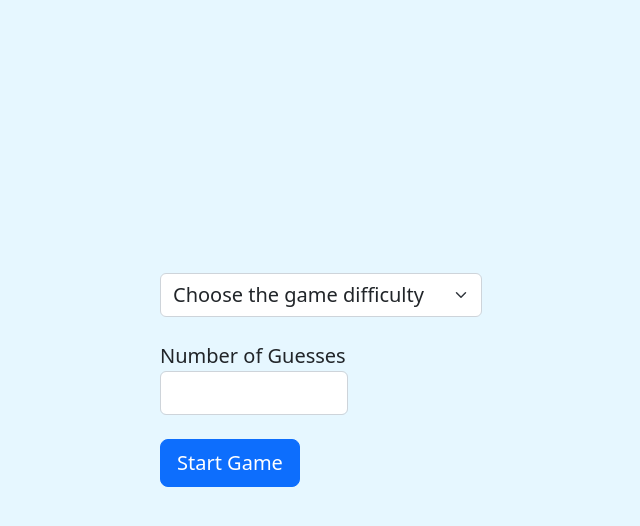
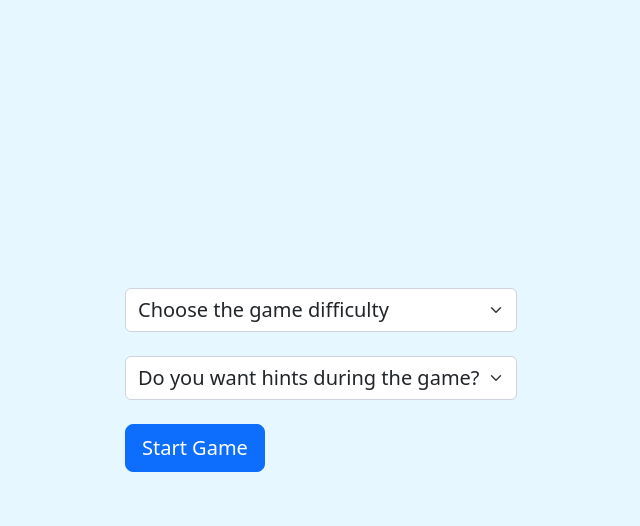
Before and after one commit to amar2468/GameHive, a Django app: page /guess_the_digit/config/ in a window 1280 px wide. Shown: the top 526 px of the page, without its empty margins (319-959 px from the left). Run offline with Django 3.2, Linux system fonts and the light colour scheme; some libraries are stand-ins or nearby versions.

Commit message:
Added a modal which will introduce the user to the rules of the game. Also removed the "number of guesses" option and replaced it with an option to choose whether user wants hints

```diff
--- a/templates/guessing_game_config.html
+++ b/templates/guessing_game_config.html
@@ -19,7 +19,7 @@
     <body style="background-color: #E6F7FF;">
         <div class="wrapper" style="justify-content: center;align-items: center;display: flex;">
 
-            <form action="{% url 'play' %}" method="get">
+            <form id="guessing_game_config_form" action="{% url 'play' %}" method="get">
                 {% csrf_token %}
                 <div class="dropdown" aria-required="true">
                       <select class="form-select" name="selected_level" aria-label="Pick the game difficulty" style="font-size: 20px;">
@@ -32,9 +32,12 @@
 
                 <br>
 
-                <label for="number_of_guesses" style="font-size: 20px;">Number of Guesses</label>
-                <div class="col-lg-7">
-                    <input class="form-control" type="number" style="font-size: 20px;" id="number_of_guesses" name="number_of_guesses">
+                <div class="dropdown" aria-required="true">
+                    <select class="form-select" name="hints" aria-label="Do you want hints during the game?" style="font-size: 20px;">
+                      <option selected>Do you want hints during the game?</option>
+                      <option value="yes">Yes</option>
+                      <option value="no">No</option>
+                    </select>
                 </div>
 
                 <br>
@@ -42,10 +45,64 @@
                 <button type="submit" style="font-size: 20px;" class="btn btn-primary btn-lg">Start Game</button>
             </form>
 
+            <div class="modal" id="config_modal" tabindex="-1" role="dialog">
+                <div class="modal-dialog" role="document">
+                  <div class="modal-content">
+                    <div class="modal-header">
+                      <h5 class="modal-title">Guessing Game Rules</h5>
+                      <button type="button" class="close" data-dismiss="modal" aria-label="Close">
+                        <span aria-hidden="true">&times;</span>
+                      </button>
+                    </div>
+                    <div class="modal-body">
+                      <p>You have picked the <span id="selected-value"></span> </p>
+                    </div>
+                    <div class="modal-footer">
+                      <button type="button" id="play_game" class="btn btn-primary">Play Game</button>
+                      <button type="button" class="btn btn-secondary" data-dismiss="modal">Close</button>
+                    </div>
+                  </div>
+                </div>
+            </div>
+
         </div>
-        <script src="https://cdn.startbootstrap.com/sb-forms-latest.js"></script>
-        <script src="https://code.jquery.com/jquery-3.2.1.slim.min.js" integrity="sha384-KJ3o2DKtIkvYIK3UENzmM7KCkRr/rE9/Qpg6aAZGJwFDMVNA/GpGFF93hXpG5KkN" crossorigin="anonymous"></script>
+        <script src="https://code.jquery.com/jquery-3.6.0.min.js"></script>
         <script src="https://cdn.jsdelivr.net/npm/popper.js@1.12.9/dist/umd/popper.min.js" integrity="sha384-ApNbgh9B+Y1QKtv3Rn7W3mgPxhU9K/ScQsAP7hUibX39j7fakFPskvXusvfa0b4Q" crossorigin="anonymous"></script>
         <script src="https://cdn.jsdelivr.net/npm/bootstrap@4.0.0/dist/js/bootstrap.min.js" integrity="sha384-JZR6Spejh4U02d8jOt6vLEHfe/JQGiRRSQQxSfFWpi1MquVdAyjUar5+76PVCmYl" crossorigin="anonymous"></script>
+        <script src="https://cdn.startbootstrap.com/sb-forms-latest.js"></script>
+        <script>
+            $(document).ready(function () {
+                $('#guessing_game_config_form').submit(function(event) {
+                    event.preventDefault();
+
+                    var selected_level = $('select[name="selected_level"]').val();
+
+                    if(selected_level === 'easy')
+                    {
+                        $('#selected-value').text(selected_level + " level. In this level, you have to guess a number between 1 and 10. You will have 5 guesses to do so. If you guess correctly, you will receive 10 points.");
+                    }
+
+                    else if(selected_level === 'medium')
+                    {
+                        $('#selected-value').text(selected_level + " level. In this level, you have to guess a number between 1 and 50. You will have 10 guesses to do so. If you guess correctly, you will receive 50 points.");
+                    }
+
+                    else if(selected_level === 'hard')
+                    {
+                        $('#selected-value').text(selected_level + " level. In this level, you have to guess a number between 1 and 100. You will have 20 guesses to do so. If you guess correctly, you will receive 100 points.");
+                    }
+
+                    $('#config_modal').modal('show');
+                });
+
+                $('#play_game').click(function() {
+                    var form_info = $('#guessing_game_config_form').serialize();
+
+                    var url = '{% url "play" %}?' + form_info;
+
+                    window.location.href = url;
+                });
+            })
+        </script>
     </body>
 </html>
```
